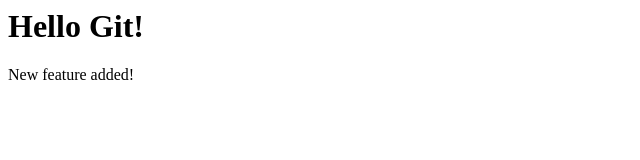
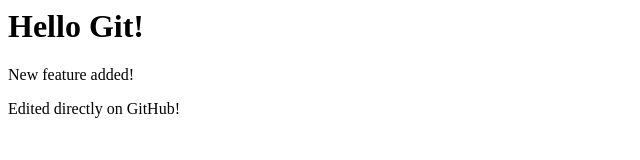
Before and after one commit to NawalSel/Git-GitHub-Tutorial, a plain HTML site: page index.html in a window 1280 px wide. Shown: the whole page, without its empty margins (0-640 px from the left). Drawn offline with Linux system fonts and the light colour scheme.

Commit message:
Update index.html

```diff
--- a/index.html
+++ b/index.html
@@ -1,2 +1,3 @@
 <h1>Hello Git!</h1>
 <p>New feature added!</p>
+<p>Edited directly on GitHub!</p>
```
